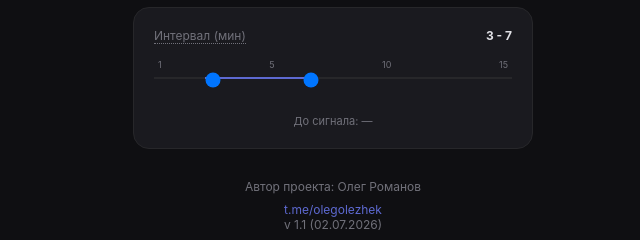
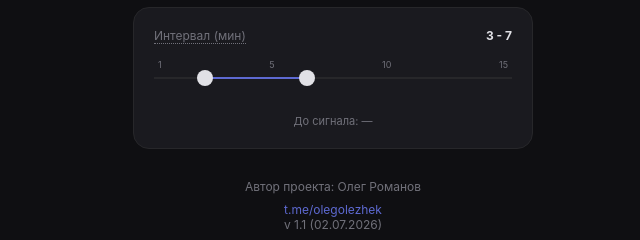
Before and after one commit to olegsalamander-dotcom/phwlk_test, a plain HTML site: page index.html in a window 1280 px wide. Shown: the part 614-854 px from the top of the page, 331-971 px from the left. Drawn offline with Linux system fonts and the light colour scheme.

Commit message:
Update index.html

```diff
--- a/index.html
+++ b/index.html
@@ -41,8 +41,9 @@
         /* Закраска диапазона */
         .track-fill { position: absolute; top: 18px; height: 2px; background: var(--accent); pointer-events: none; }
         .ticks { display: flex; justify-content: space-between; font-size: 9px; color: var(--text-dim); padding: 0 4px; }
-        input[type=range] { position: absolute; width: 100%; pointer-events: none; -webkit-appearance: none; background: none; }
-        input[type=range]::-webkit-slider-thumb { pointer-events: all; width: 16px; height: 16px; border-radius: 50%; background: var(--text); cursor: pointer; }
+        input[type=range] { position: absolute; width: calc(100% + 16px); left: -8px; pointer-events: none; -webkit-appearance: none; background: none; margin: 0; }
+        input[type=range]::-webkit-slider-thumb { pointer-events: all; width: 16px; height: 16px; border-radius: 50%; background: var(--text); cursor: pointer; -webkit-appearance: none; }
+        input[type=range]::-moz-range-thumb { pointer-events: all; width: 16px; height: 16px; border-radius: 50%; background: var(--text); cursor: pointer; border: none; }
 
         .footer { margin-top: 30px; text-align: center; font-size: 12px; color: var(--text-dim); }
         .footer a { color: var(--accent); text-decoration: none; margin: 0 8px; }
```
